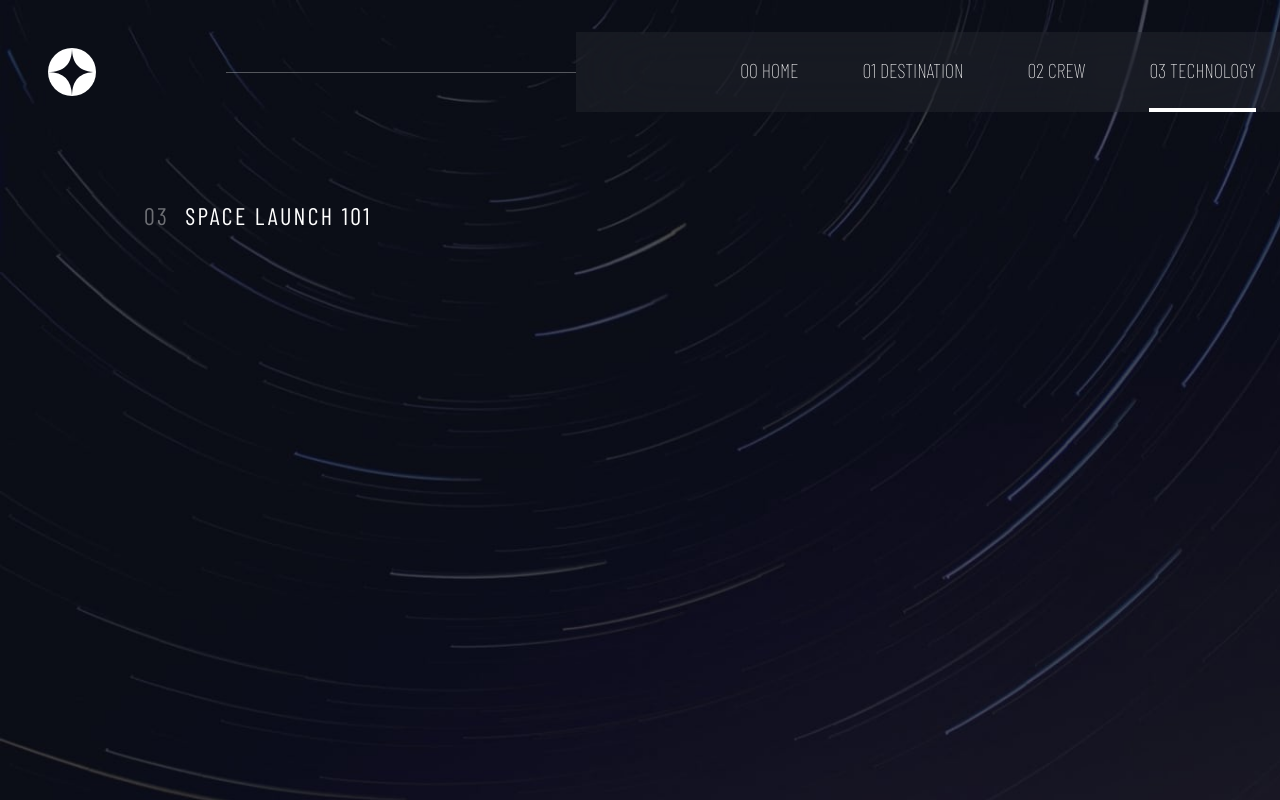
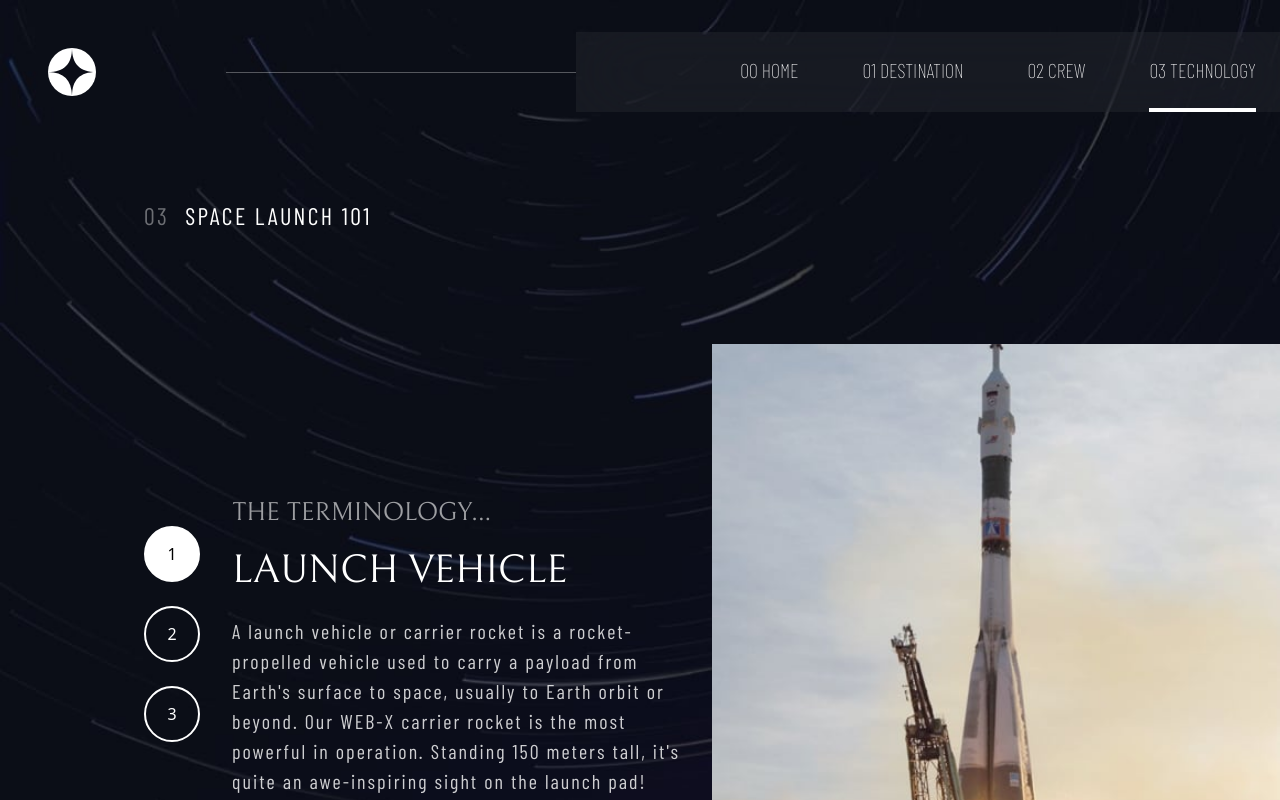
Before and after one commit to Hailekeh22/Space-tourism-multi-page-website, a Next.js app: page /technology in a window 1280 px wide. Shown: the top 800 px of the page. Built offline with nearby package versions, Linux system fonts and the light colour scheme.

Commit message:
final commit

```diff
--- a/app/layout.tsx
+++ b/app/layout.tsx
@@ -2,6 +2,7 @@ import type { Metadata } from "next";
 import "./globals.css";
 import { DestinationProvider } from "@/context/destinationContext";
 import { CrewProvider } from "@/context/crewContext";
+import { TechnologyProvider } from "@/context/technology";
 
 export const metadata: Metadata = {
   title: "Space tourism",
@@ -19,7 +20,9 @@ export default function RootLayout({
       <body>
         <DestinationProvider>
          <CrewProvider>
+          <TechnologyProvider>
             {children}
+          </TechnologyProvider>
          </CrewProvider>
         </DestinationProvider>
       </body>
--- a/app/technology/page.tsx
+++ b/app/technology/page.tsx
@@ -1,16 +1,98 @@
+"use client"
+import { useState, useEffect } from "react";
 import Nav from "../components/Nav"
+import { useTechnologyContext } from "@/context/technology";
 
 
 
 const page = () => {
+
+  const { tech, changeTech } = useTechnologyContext();
+  const [isLargeScreen, setIsLargeScreen] = useState(false);
+
+  useEffect(() => {
+    const handleResize = () => {
+      setIsLargeScreen(window.innerWidth >= 1280);
+    };
+
+    handleResize();
+
+    window.addEventListener("resize", handleResize);
+    return () => window.removeEventListener("resize", handleResize);
+  }, []);
+
+
   return (
-    <div className=" max-w-screen-2xl min-h-screen mx-auto h-[100vh] md:h-[850px] bg-technology-mobile bg-cover md:bg-technology-tablet lg:bg-technology-desktop">
+    <div className=" max-w-screen-2xl pb-16 min-h-screen mx-auto h-auto  bg-technology-mobile bg-cover md:bg-technology-tablet lg:bg-technology-desktop">
       <Nav />
 
-      <div className=" w-full flex items-center justify-center md:px-20 md:py-14 lg:px-36 lg:pb-14 md:justify-start">
+      <div className=" w-full lg:w-auto mb-14 flex items-center justify-center md:px-20 md:py-14 lg:px-36 lg:pb-14 md:justify-start">
         <h2 className=" text-white font-barrowRegular tracking-widest lg:text-2xl">
           <span className="pr-4 text-white/40">03</span>SPACE LAUNCH 101
         </h2>
+      </div>
+
+      <div className="flex flex-col lg:pl-36 lg:flex-row w-full h-auto items-center">
+        <div className="w-full basis-1/2 lg:order-2 h-auto mb-6 md:mb-12 lg:mb-0">
+          {isLargeScreen ? (
+            <img
+              className=" w-full h-[500px] md:h-[600px]"
+              src={tech.portraitImg}
+              alt="tech images"
+            />
+          ) : (
+            <img
+              className=" w-full h-[258px] md:h-[375px]"
+              src={tech.landScapeImg}
+              alt="tech images"
+            />
+          )}
+        </div>
+        <div className=" flex basis-1/2 lg:order-1 px-6 md:px-36 lg:px-0 lg:pr-8 flex-col lg:flex-row items-center justify-center lg:mt-0">
+          <div className="flex gap-3 mb-5 lg:flex-col lg:gap-6 lg:mr-8">
+            <button
+              onClick={() => changeTech(0)}
+              className={
+                tech.id == 1
+                  ? "w-14 h-14 border-2 border-white rounded-full bg-white"
+                  : "w-14 h-14 border-2 border-white rounded-full text-white"
+              }
+            >
+              1
+            </button>
+            <button
+              onClick={() => changeTech(1)}
+              className={
+                tech.id == 2
+                  ? "w-14 h-14 border-2 border-white rounded-full bg-white"
+                  : "w-14 h-14 border-2 border-white rounded-full text-white"
+              }
+            >
+              2
+            </button>
+            <button
+              onClick={() => changeTech(2)}
+              className={
+                tech.id == 3
+                  ? "w-14 h-14 border-2 border-white rounded-full bg-white"
+                  : "w-14 h-14 border-2 border-white rounded-full text-white"
+              }
+            >
+              3
+            </button>
+          </div>
+          <div className=" flex flex-col lg:items-start items-center">
+            <h2 className="text-white/60 font-bellifair mb-2 text-[20px] md:text-[26px]">
+              THE TERMINOLOGY...
+            </h2>
+            <h3 className="text-white font-bellifair text-[25px] md:text-[40px] mb-4">
+              {tech.title}
+            </h3>
+            <p className="text-white/80 text-center lg:text-start tracking-widest md:text-[20px] font-barrowRegular">
+              {tech.description}
+            </p>
+          </div>
+        </div>
       </div>
     </div>
   );
--- a/assets/technology/technology.ts
+++ b/assets/technology/technology.ts
@@ -1,6 +1,7 @@
 
 export const technology = [
   {
+    id:1,
     title: "LAUNCH VEHICLE",
     imgLandScape: "/technology/image-launch-vehicle-landscape.jpg",
     imgPortrait: "/technology/image-launch-vehicle-portrait.jpg",
@@ -8,6 +9,7 @@ export const technology = [
       "A launch vehicle or carrier rocket is a rocket-propelled vehicle used to carry a payload from Earth's surface to space, usually to Earth orbit or beyond. Our WEB-X carrier rocket is the most powerful in operation. Standing 150 meters tall, it's quite an awe-inspiring sight on the launch pad!",
   },
   {
+    id:2,
     title: "SPACEPORT",
     imgLandScape: "/technology/image-spaceport-landscape.jpg",
     imgPortrait: "/technology/image-spaceport-portrait.jpg",
@@ -15,6 +17,7 @@ export const technology = [
       "A spaceport or cosmodrome is a site for launching (or receiving) spacecraft, by analogy to the seaport for ships or airport for aircraft. Based in the famous Cape Canaveral, our spaceport is ideally situated to take advantage of the Earth’s rotation for launch.",
   },
   {
+    id:3,
     title: "SPACE CAPSULE",
     imgLandScape: "/technology/image-space-capsule-landscape.jpg",
     imgPortrait: "/technology/image-space-capsule-portrait.jpg",
--- a/context/technology.tsx
+++ b/context/technology.tsx
@@ -4,6 +4,7 @@ import { technology } from "@/assets/technology/technology";
 
 
 interface technologyTypes {
+    id: number,
     title: string,
     portraitImg: string,
     landScapeImg: string,
@@ -12,22 +13,29 @@ interface technologyTypes {
 
 interface technologyContextTypes {
     tech: technologyTypes;
-    changeTech: () => void;
+    changeTech: (a:number) => void;
 }
 
 const technologyContext = createContext<technologyContextTypes | null>(null);
 
-export const technologyProvider = ({children}: {children: ReactNode}) => {
+export const TechnologyProvider = ({children}: {children: ReactNode}) => {
 
     const [tech, setTech] = useState<technologyTypes>({
+        id: technology[0].id,
         title: technology[0].title,
         portraitImg: technology[0].imgPortrait,
         landScapeImg: technology[0].imgLandScape,
         description: technology[0].description
     })
 
-    const changeTech = () => {
-
+    const changeTech = (a:number) => {
+        setTech({
+          id: technology[a].id,
+          title: technology[a].title,
+          portraitImg: technology[a].imgPortrait,
+          landScapeImg: technology[a].imgLandScape,
+          description: technology[a].description,
+        });
     }
 
 
```
